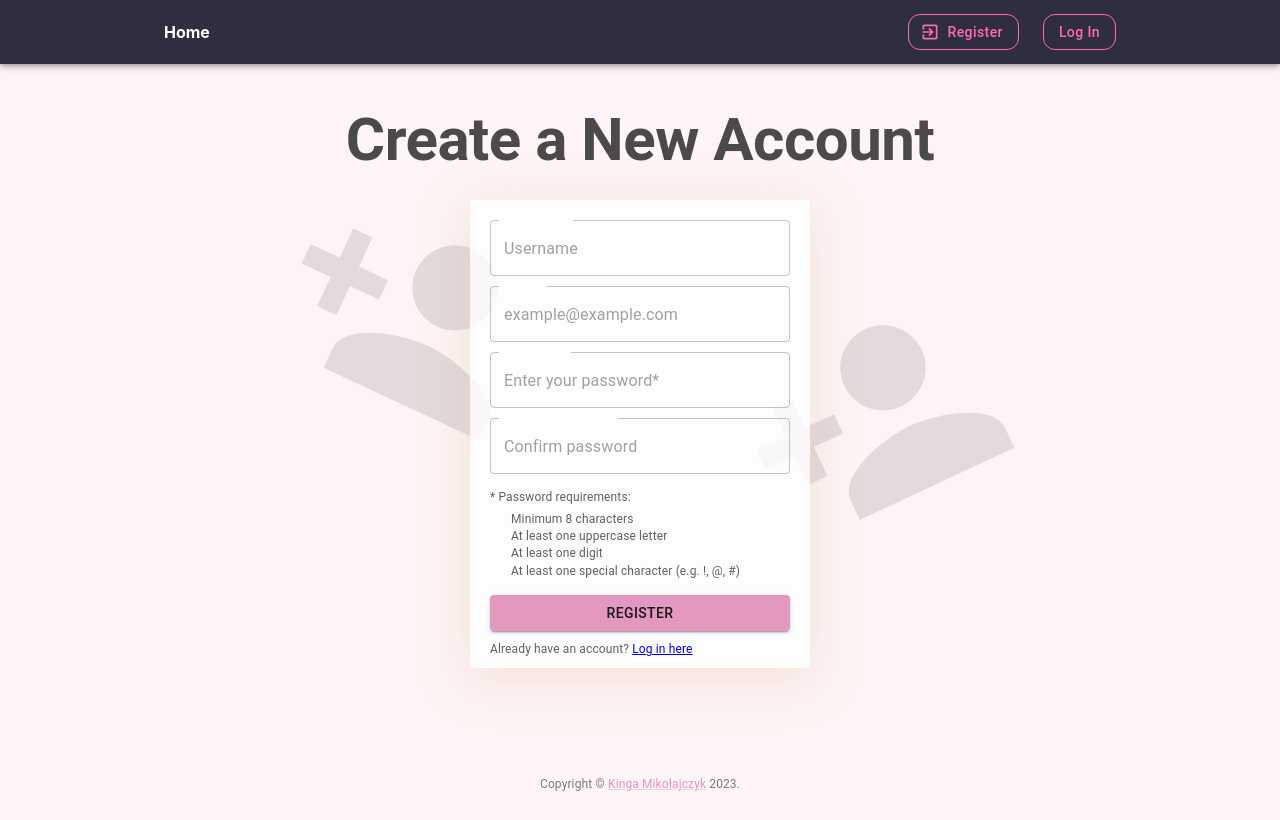
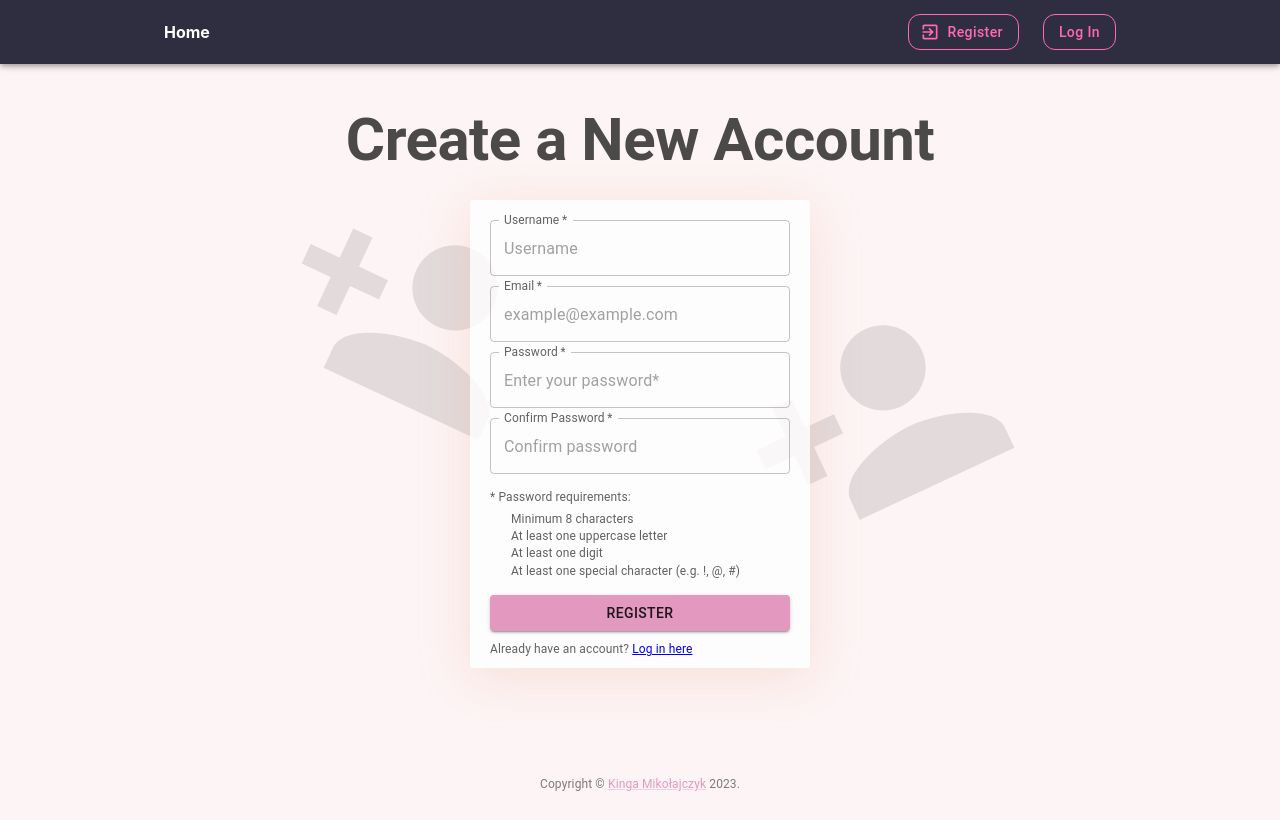
Before and after one commit to KingaMiko/goit-react-hw-08-phonebook, a React (Create React App) app: page /goit-react-hw-08-phonebook/register in a window 1280 px wide. Built offline with nearby package versions, Linux system fonts and the light colour scheme.

Commit message:
change label text color

```diff
--- a/src/components/ContactForm/index.jsx
+++ b/src/components/ContactForm/index.jsx
@@ -38,7 +38,12 @@ const ContactForm = () => {
         placeholder="Name"
         required
         fullWidth
-        InputLabelProps={{ shrink: true }}
+        InputLabelProps={{
+          shrink: true,
+          sx: {
+            color: 'grey.700',
+          },
+        }}
         sx={{ marginBottom: '10px' }}
         error={!!errors.name}
         helperText={errors.name}
@@ -55,7 +60,12 @@ const ContactForm = () => {
         sx={{ marginBottom: '10px' }}
         error={!!errors.number}
         helperText={errors.number}
-        InputLabelProps={{ shrink: true }}
+        InputLabelProps={{
+          shrink: true,
+          sx: {
+            color: 'grey.700',
+          },
+        }}
       />
       <Button
         type="submit"
--- a/src/components/Filter/index.jsx
+++ b/src/components/Filter/index.jsx
@@ -24,6 +24,9 @@ const Filter = () => {
         placeholder="Enter contact name"
         InputLabelProps={{
           shrink: true,
+          sx: {
+            color: 'grey.700',
+          },
         }}
         sx={{
           backgroundColor: 'rgba(255, 255, 255, 0.8)',
--- a/src/components/LoginForm/LoginForm.jsx
+++ b/src/components/LoginForm/LoginForm.jsx
@@ -46,6 +46,9 @@ export const LoginForm = () => {
         fullWidth
         InputLabelProps={{
           shrink: true,
+          sx: {
+            color: 'grey.700',
+          },
         }}
         sx={{ marginBottom: '10px' }}
       />
@@ -59,6 +62,9 @@ export const LoginForm = () => {
         fullWidth
         InputLabelProps={{
           shrink: true,
+          sx: {
+            color: 'grey.700',
+          },
         }}
         sx={{ marginBottom: '10px' }}
       />
--- a/src/components/RegisterForm/RegisterForm.jsx
+++ b/src/components/RegisterForm/RegisterForm.jsx
@@ -60,6 +60,9 @@ export const RegisterForm = () => {
         fullWidth
         InputLabelProps={{
           shrink: true,
+          sx: {
+            color: 'grey.700',
+          },
         }}
         sx={{ marginBottom: '10px' }}
       />
@@ -73,6 +76,9 @@ export const RegisterForm = () => {
         fullWidth
         InputLabelProps={{
           shrink: true,
+          sx: {
+            color: 'grey.700',
+          },
         }}
         sx={{ marginBottom: '10px' }}
       />
@@ -85,6 +91,9 @@ export const RegisterForm = () => {
         fullWidth
         InputLabelProps={{
           shrink: true,
+          sx: {
+            color: 'grey.700',
+          },
         }}
         sx={{ marginBottom: '10px' }}
       />
@@ -98,6 +107,9 @@ export const RegisterForm = () => {
         fullWidth
         InputLabelProps={{
           shrink: true,
+          sx: {
+            color: 'grey.700',
+          },
         }}
         sx={{ marginBottom: '10px' }}
       />
```
